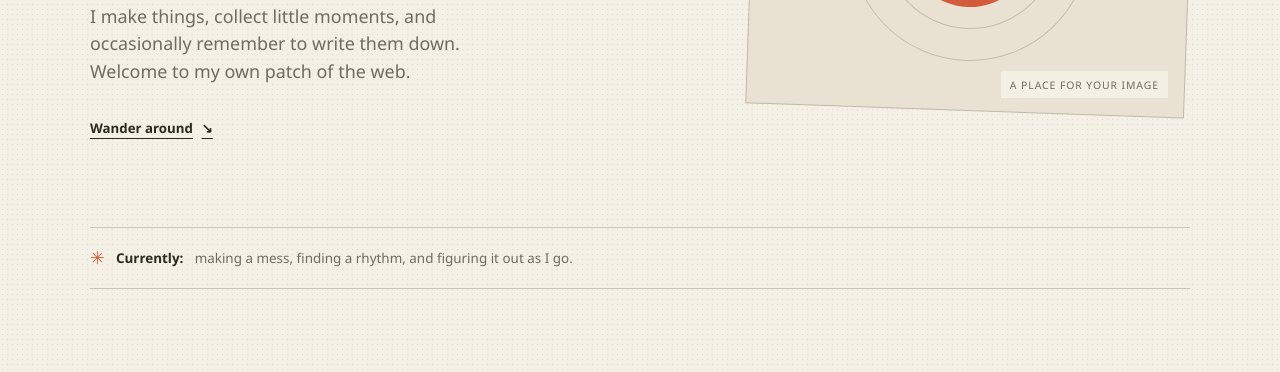
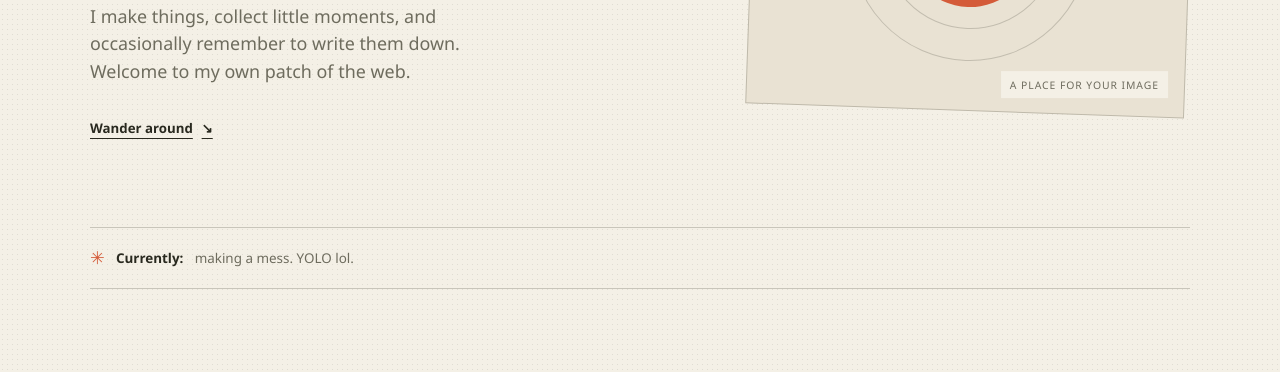
Before and after one commit to alice-yql/personal-website-v2, a plain HTML site: page index.html in a window 1280 px wide. Shown: the part 428-800 px from the top of the page. Drawn offline with Linux system fonts and the light colour scheme.

```diff
--- a/index.html
+++ b/index.html
@@ -512,7 +512,7 @@
         <div class="now-strip" aria-label="Current status">
           <span class="spark" aria-hidden="true">✳</span>
           <strong>Currently:</strong>
-          <span>making a mess, finding a rhythm, and figuring it out as I go.</span>
+          <span>making a mess. YOLO lol.</span>
         </div>
 
         <section class="work" id="work" aria-labelledby="work-title">
```
